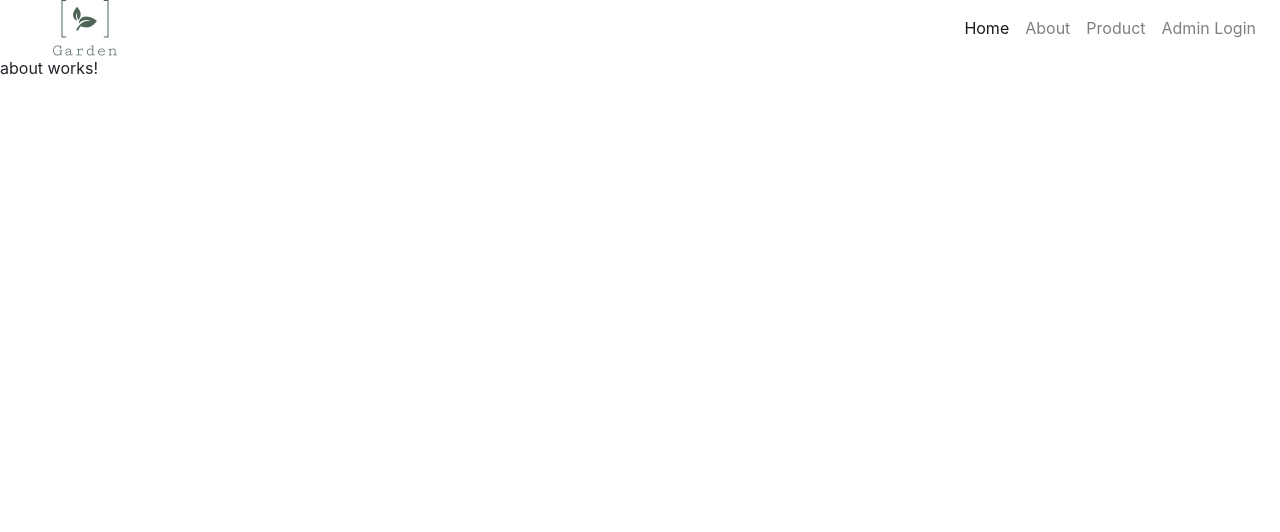
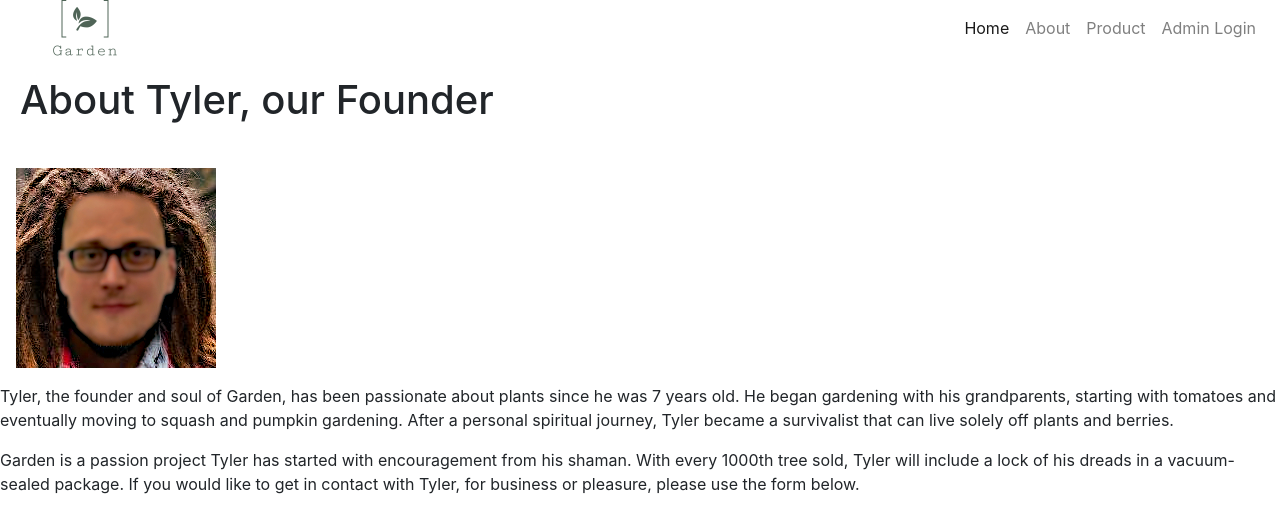
Before and after one commit to comellen/garden-app, an Angular app: page /about in a window 1280 px wide. Shown: the top 532 px of the page. Built offline with nearby package versions, Linux system fonts and the light colour scheme.

Commit message:
about page

```diff
--- a/src/app/about/about.component.css
+++ b/src/app/about/about.component.css
@@ -0,0 +1,7 @@
+#abouttyler {
+    padding: .5em;
+}
+
+#tylerpic {
+    margin: 1em;
+}
--- a/src/app/about/about.component.html
+++ b/src/app/about/about.component.html
@@ -1,3 +1,12 @@
-<p>
-  about works!
+<div class="about-container">
+    <h1 id="abouttyler">About Tyler, our Founder</h1>
+<img id="tylerpic" src="../../assets/tyler.jpeg" alt="Tyler">
+<p>Tyler, the founder and soul of Garden, has been passionate about plants since he was 7 years old. He began gardening
+    with his grandparents, starting with tomatoes and eventually moving to squash and pumpkin gardening. After a
+    personal spiritual journey, Tyler became a survivalist that can live solely off plants and berries.
 </p>
+<p>Garden is a passion project Tyler has started with encouragement from his shaman. With every 1000th tree sold, Tyler
+    will include a lock of his dreads in a vacuum-sealed package. If you would like to get in contact with Tyler, for
+    business or pleasure, please use the form below.
+</p>
+</div>
```
Also changed, not shown: src/app/nav/nav.component.css (line endings or trailing spaces), src/assets/tyler.jpeg (added).
